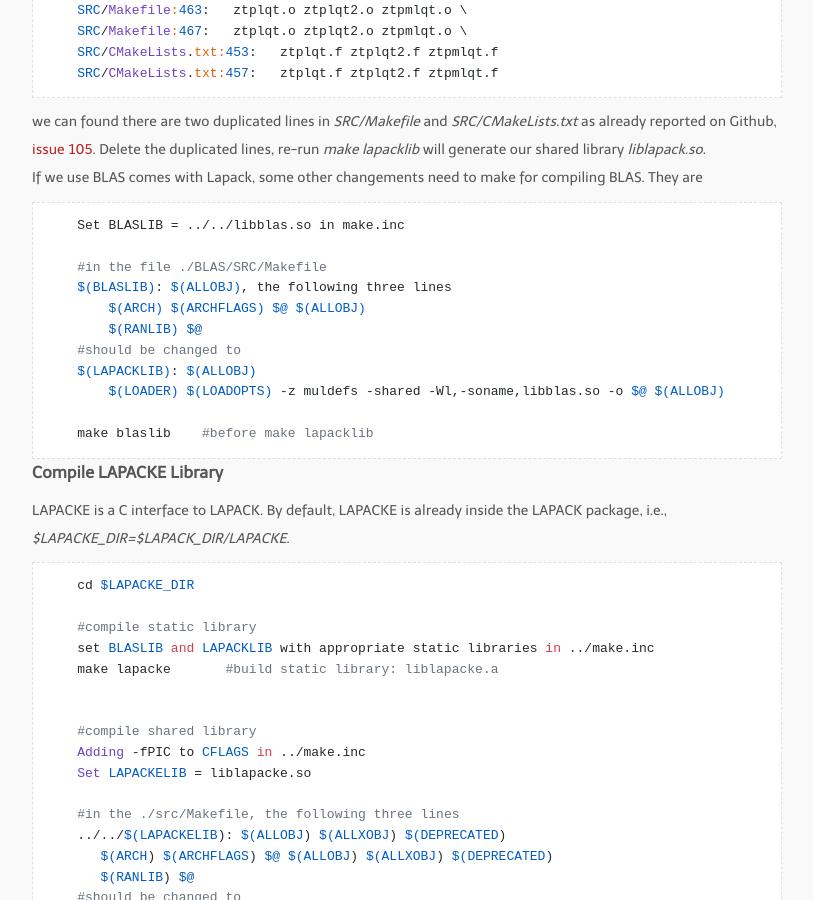
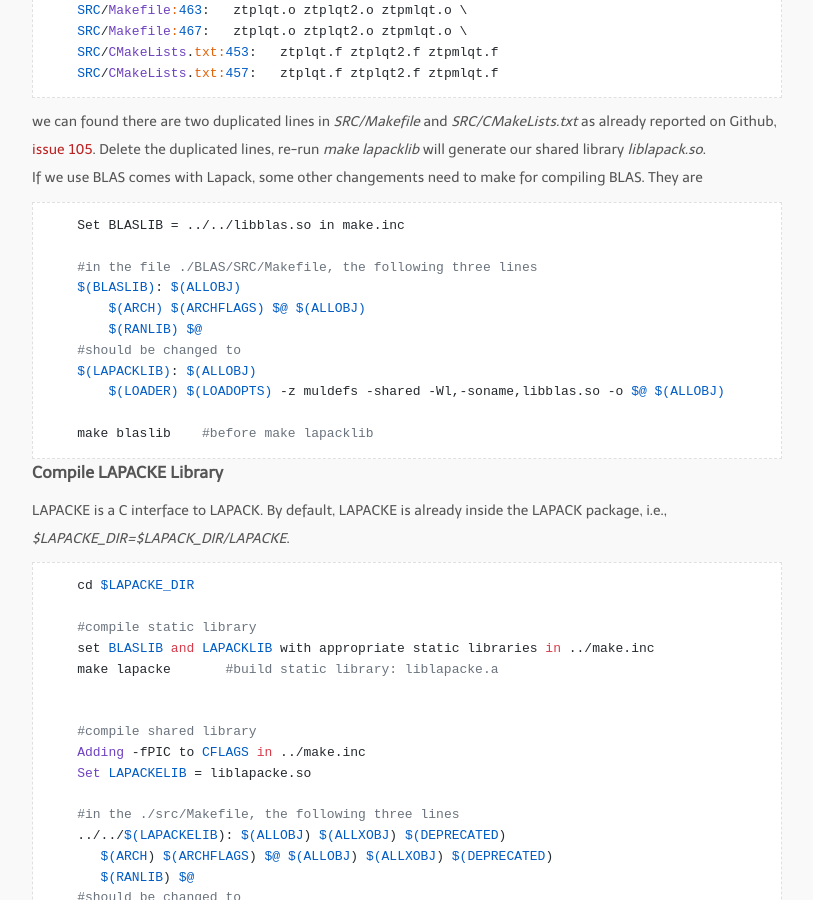
Before and after one commit to bizhishui/bizhishui.github.io, a Jekyll site: the page built from _posts/2017-03-07-Build-Netlib.md, in a window 1280 px wide and 900 px high, scrolled down 2089 px. Shown: the whole window, without its empty margins (233-1046 px from the left). Built offline with Jekyll 4.4.1, drawn with Linux system fonts in a browser that asks for light colours; nearby versions of some CDN libraries; some web fonts are replaced; a script that is not in the unit is left out.

Commit message:
keeps on

````diff
--- a/_posts/2017-03-07-Build-Netlib.md
+++ b/_posts/2017-03-07-Build-Netlib.md
@@ -120,8 +120,8 @@ If we use BLAS comes with Lapack, some other changements  need to make for compi
 ```
     Set BLASLIB = ../../libblas.so in make.inc
 
-    #in the file ./BLAS/SRC/Makefile
-    $(BLASLIB): $(ALLOBJ), the following three lines
+    #in the file ./BLAS/SRC/Makefile, the following three lines
+    $(BLASLIB): $(ALLOBJ)
         $(ARCH) $(ARCHFLAGS) $@ $(ALLOBJ)
         $(RANLIB) $@
     #should be changed to
````
